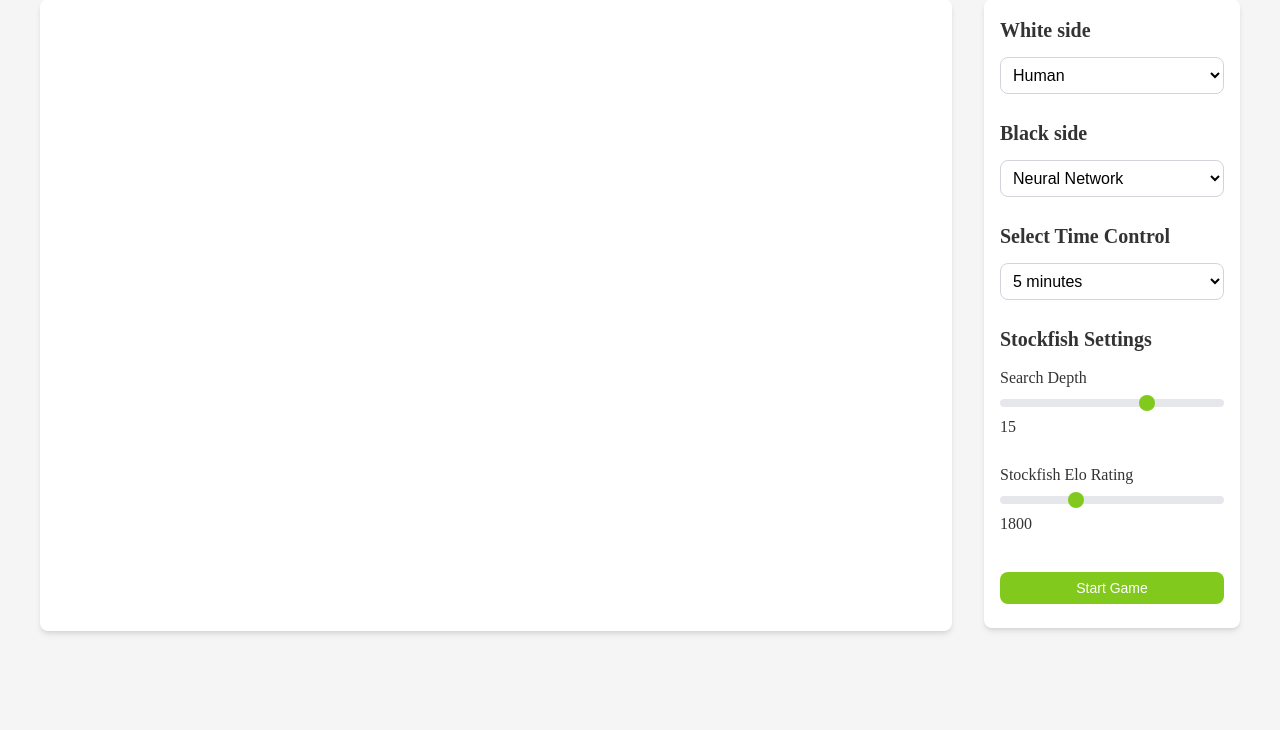
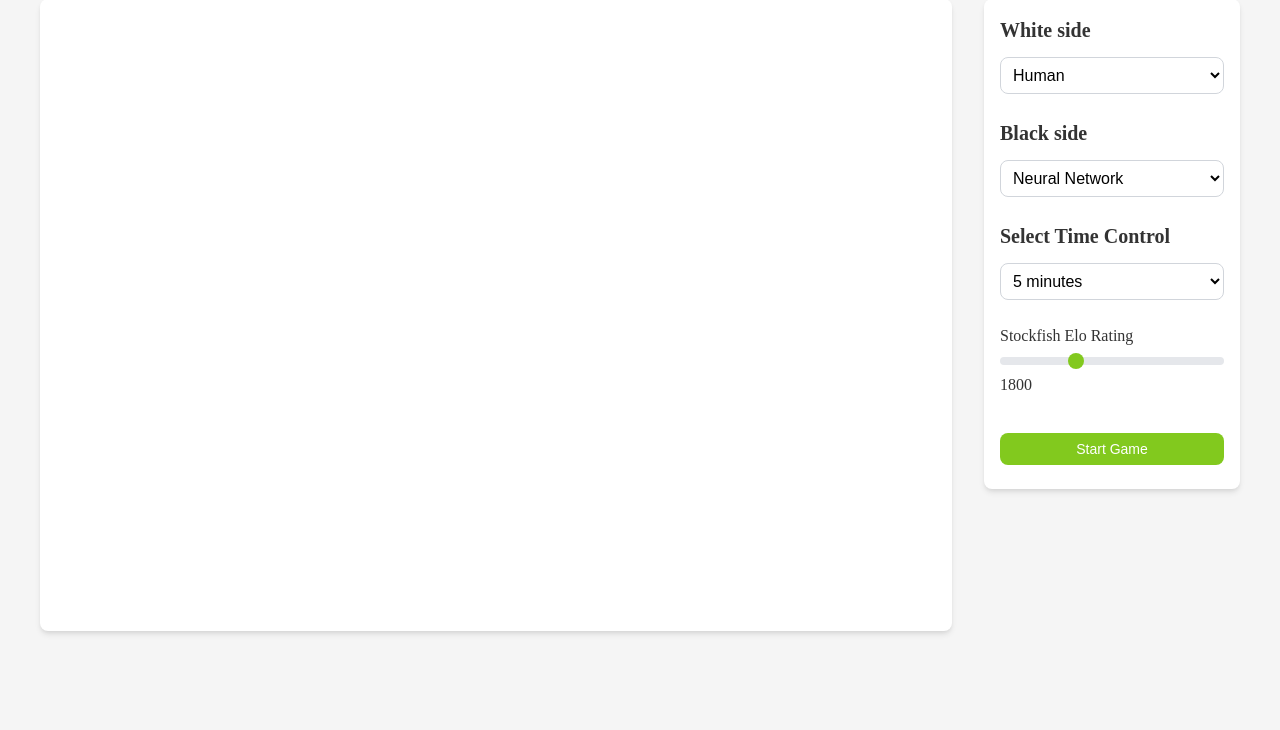
Before and after one commit to thangisme/imchess, a FastAPI app: page / in a window 1280 px wide. Shown: the part 102-832 px from the top of the page. Run offline with FastAPI, Linux system fonts and the light colour scheme.

Commit message:
remove stockfish depth control

```diff
--- a/chess_engine/stockfish_ai.py
+++ b/chess_engine/stockfish_ai.py
@@ -88,7 +88,7 @@ class StockfishAI:
             return None
 
         try:
-            limit = chess.engine.Limit(depth=depth, time=limit_time)
+            limit = chess.engine.Limit(time=limit_time)
 
             start_time = time.time()
 
--- a/static/js/app.js
+++ b/static/js/app.js
@@ -7,7 +7,6 @@ class ChessGame {
     this.whiteSide = 'human';
     this.blackSide = 'nn_policy';
     this.timeControl = 300;
-    this.stockfishDepth = 15;
     this.stockfishElo = 1800;
     this.gameStarted = false;
     this.gameOver = false;
@@ -88,10 +87,10 @@ class ChessGame {
     this.prevMoveBtn.addEventListener('click', () => this.goToPreviousMove());
     this.nextMoveBtn.addEventListener('click', () => this.goToNextMove());
     this.lastMoveBtn.addEventListener('click', () => this.goToLastMove());
-    document.getElementById('stockfish-depth').addEventListener('input', (e) => {
-      this.stockfishDepth = parseInt(e.target.value, 10);
-      document.getElementById('stockfish-depth-value').textContent = this.stockfishDepth;
-    });
+    // document.getElementById('stockfish-depth').addEventListener('input', (e) => {
+    //   this.stockfishDepth = parseInt(e.target.value, 10);
+    //   document.getElementById('stockfish-depth-value').textContent = this.stockfishDepth;
+    // });
 
     document.getElementById('stockfish-elo').addEventListener('input', (e) => {
       this.stockfishElo = parseInt(e.target.value, 10);
@@ -349,7 +348,6 @@ class ChessGame {
           time_control: this.timeControl,
           white_side: this.whiteSide,
           black_side: this.blackSide,
-          stockfish_depth: this.stockfishDepth,
           stockfish_elo: this.stockfishElo,
         })
       });
@@ -379,7 +377,7 @@ class ChessGame {
       this.updateHistoryView();
       this.initializeBoard();
       this.connectWebSocket(this.gameId);
-      const playerTypes = { 'human': 'Human', 'nn_policy': 'Neural Network', 'stockfish': 'Stockfish' };
+      const playerTypes = { 'human': 'Human', 'nn_policy': 'Neural Network', 'stockfish': 'Stockfish' + `(${this.stockfishElo})` };
       this.gameModeDisplay.textContent = playerTypes[this.whiteSide] + ' vs ' + playerTypes[this.blackSide];
       this.timeControlDisplay.textContent = this.timeControlSelect.options[this.timeControlSelect.selectedIndex].text;
       this.currentTurnDisplay.textContent = 'White';
--- a/templates/index.html
+++ b/templates/index.html
@@ -82,12 +82,12 @@
                 </div>
               </div>
               <div id="stockfish-settings" class="setup-section">
-                <h2 class="setup-title">Stockfish Settings</h2>
-                <div class="setup-field">
-                  <label for="stockfish-depth">Search Depth</label>
-                  <input type="range" id="stockfish-depth" min="5" max="20" value="15" class="range">
-                  <span id="stockfish-depth-value">15</span>
-                </div>
+                <!-- <h2 class="setup-title">Stockfish Settings</h2> -->
+                <!-- <div class="setup-field"> -->
+                <!-- <label for="stockfish-depth">Search Depth</label> -->
+                <!-- <input type="range" id="stockfish-depth" min="5" max="20" value="15" class="range"> -->
+                <!-- <span id="stockfish-depth-value">15</span> -->
+                <!-- </div> -->
                 <div class="setup-field">
                   <label for="stockfish-elo">Stockfish Elo Rating</label>
                   <input type="range" id="stockfish-elo" min="1320" max="2850" value="1800" step="50" class="range">
```
